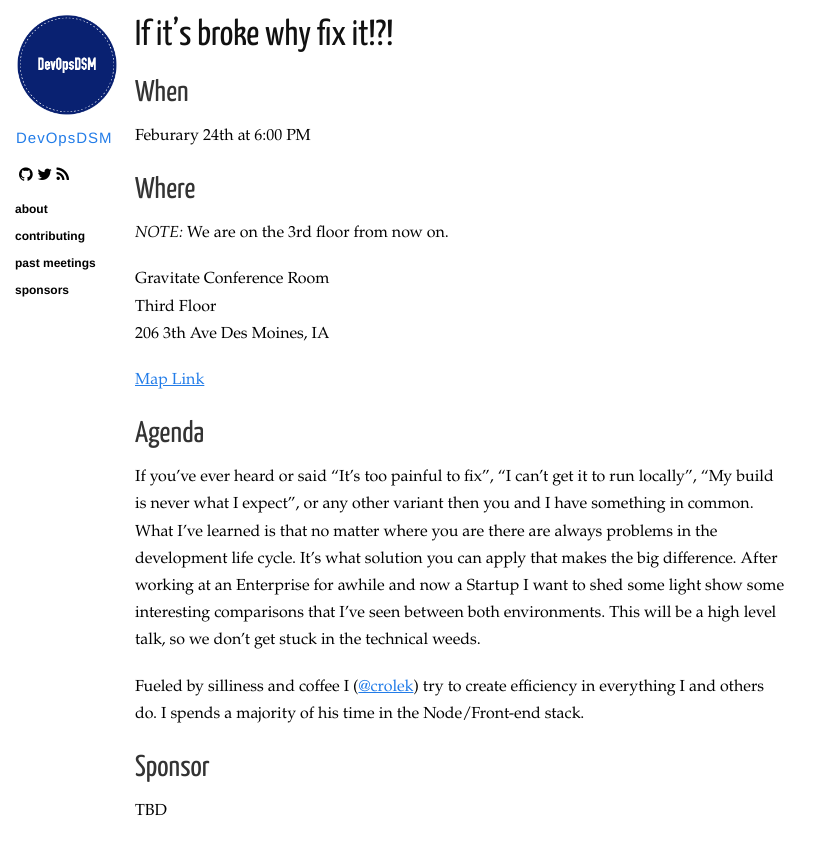
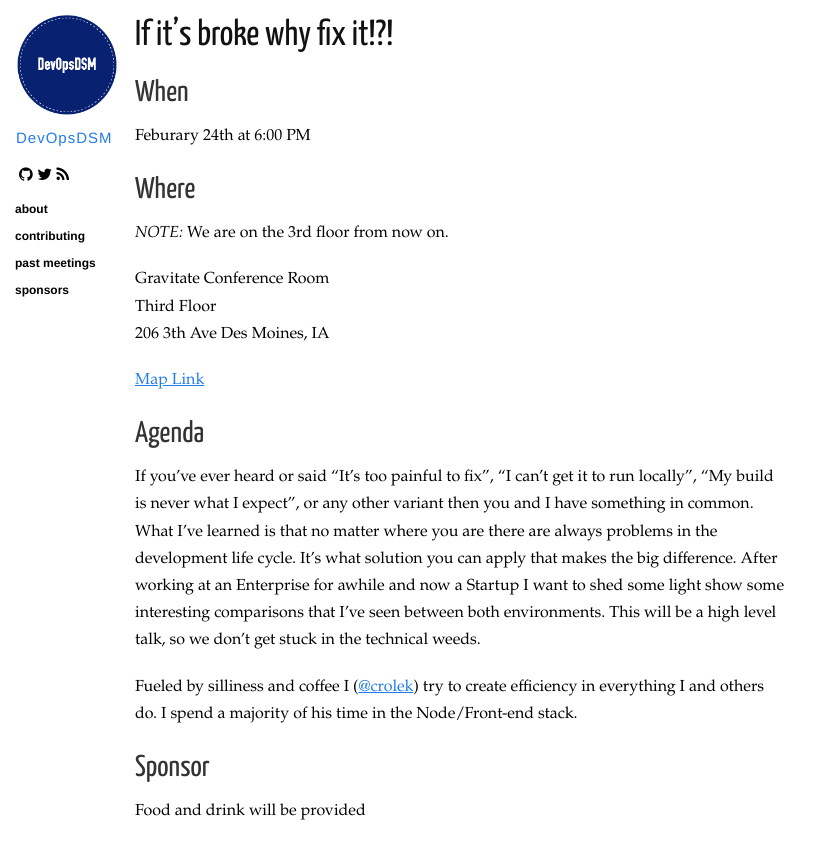
Before and after one commit to DevOpsDSM/devopsdsm, a Jekyll site: the page built from _posts/2016-02-24-too-painful-to-fix.md, in a window 1280 px wide. Shown: the top 859 px of the page, without its empty margins (0-832 px from the left). Built offline with Jekyll 4.4.1, drawn with Linux system fonts in a browser that asks for light colours; nearby versions of some CDN libraries; Markdown is read by kramdown in place of the engine named in the settings.

Commit message:
Update and rename 2016-02-24-tbd.md to 2016-02-24-too-painful-to-fix.md

```diff
--- a/_posts/2016-02-24-tbd.md
+++ b/_posts/2016-02-24-too-painful-to-fix.md
@@ -22,8 +22,8 @@ Third Floor<br />
 If you’ve ever heard or said “It’s too painful to fix”, “I can’t get it to run locally”, “My build is never what I expect”, or any other variant then you and I have something in common. What I’ve learned is that no matter where you are there are always problems in the development life cycle. It’s what solution you can apply that makes the big difference. After working at an Enterprise for awhile and now a Startup I want to shed some light show some interesting comparisons that I’ve seen between both environments. This will be a high level talk, so we don’t get stuck in the technical weeds.
 
 
-Fueled by silliness and coffee I ([@crolek](https://twitter.com/crolek)) try to create efficiency in everything I and others do. I spends a majority of his time in the Node/Front-end stack.
+Fueled by silliness and coffee I ([@crolek](https://twitter.com/crolek)) try to create efficiency in everything I and others do. I spend a majority of his time in the Node/Front-end stack.
 
 ## Sponsor
 
-TBD
+Food and drink will be provided
```
